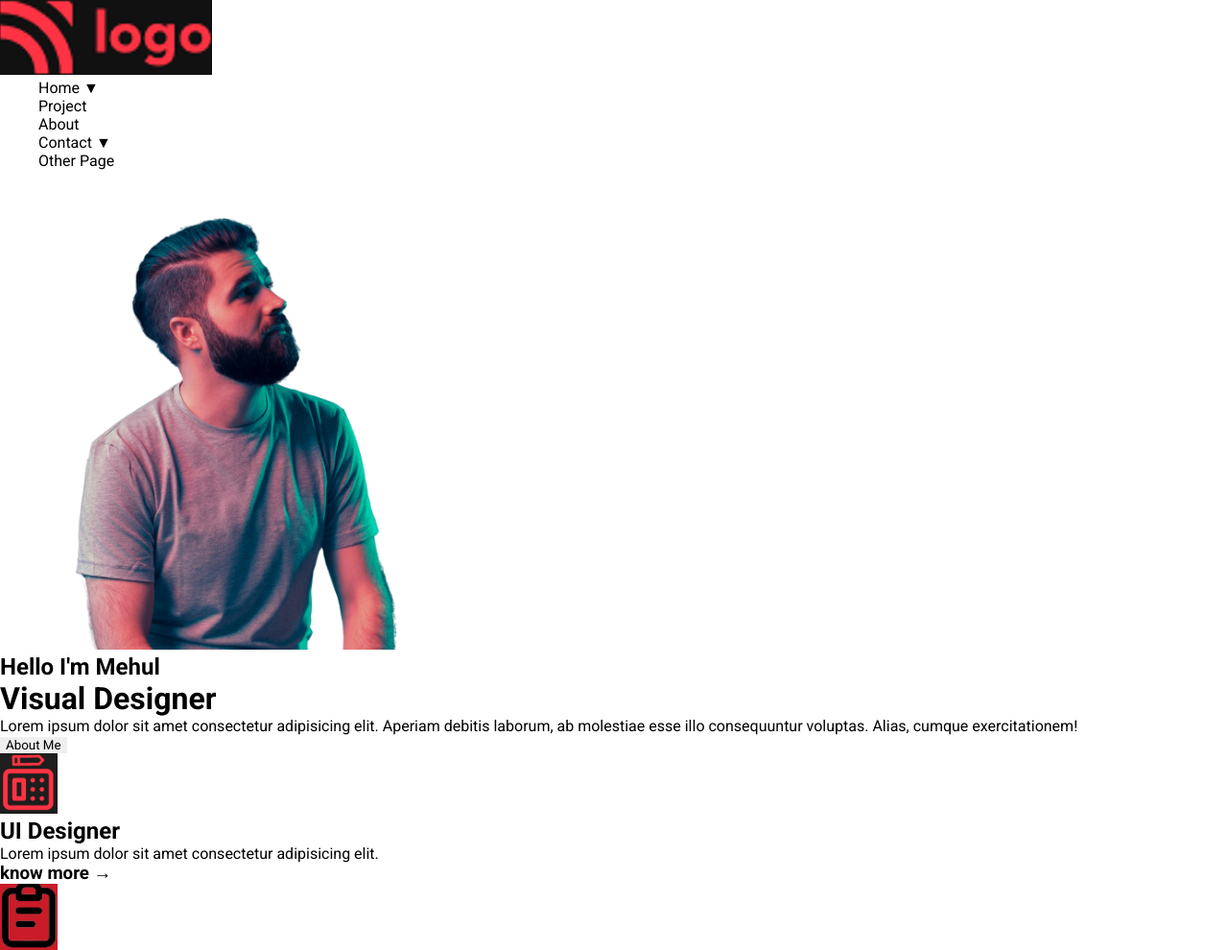
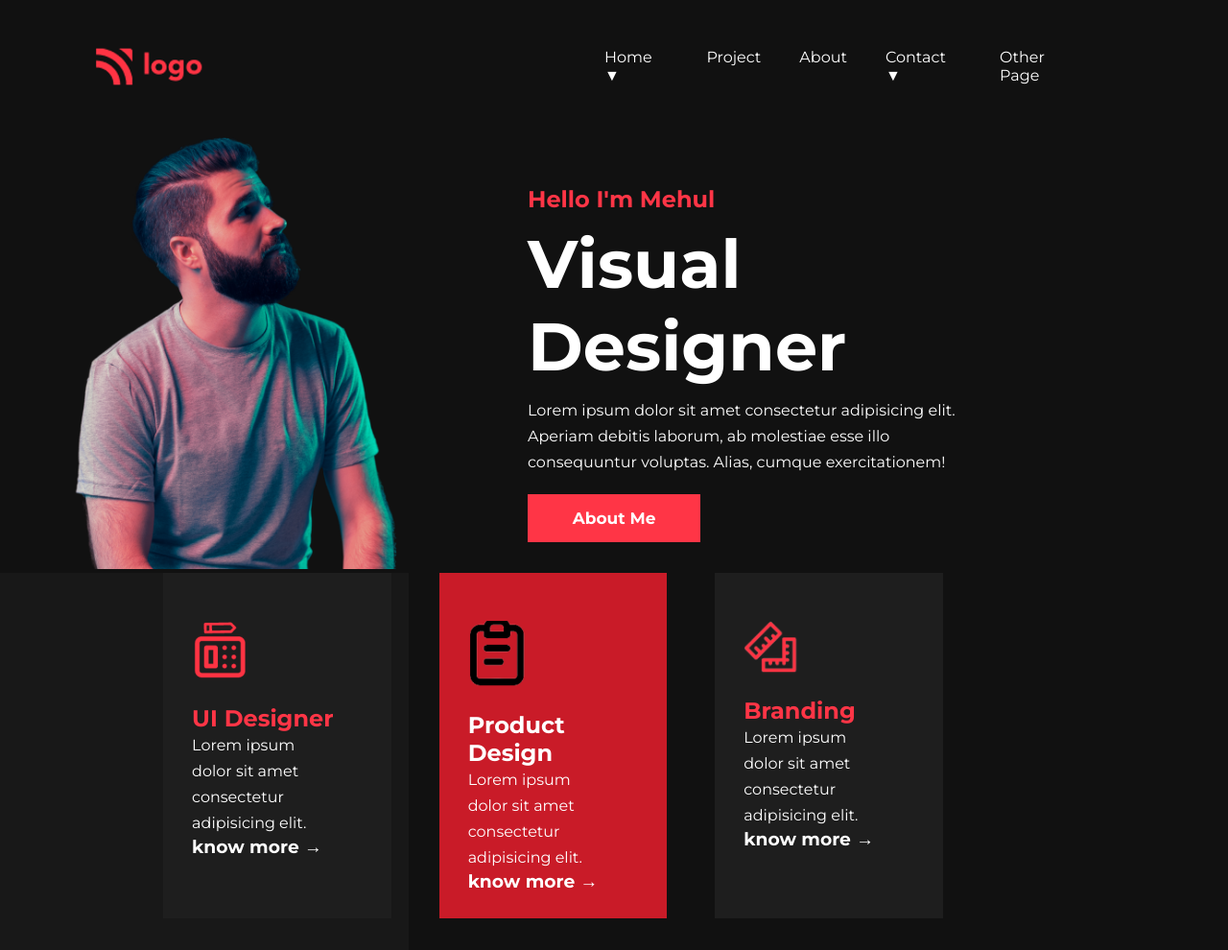
Before and after one commit to mehuldantani/Project-15-HTML_CSS, a plain HTML site: page index.html in a window 1280 px wide. Shown: the top 990 px of the page at 96% size. Drawn offline with Linux system fonts and the light colour scheme.

Commit message:
working on css. completed hero part of css

```diff
--- a/index.html
+++ b/index.html
@@ -14,26 +14,26 @@
             <div>
                 <img src="./images/logo.png" alt="logo" class="logo">
             </div>
+            <div class="list">
                 <ul>Home <span>&#x25BC;</span></ul>
                 <ul>Project</ul>
                 <ul>About</ul>
                 <ul>Contact <span>&#x25BC;</span></ul>
                 <ul>Other Page</ul>
+            </div>
         </nav>
 
-        <main>
-                <div>
+        <hero>
             <div>
                 <img src="./images/hero.png" alt="hero" width="500px" class="left-hero">
             </div>
-                    <div>
+            <div class="hero-details">
                 <h2>Hello I'm Mehul</h2>
                 <h1>Visual Designer</h1>
                 <article>Lorem ipsum dolor sit amet consectetur adipisicing elit. Aperiam debitis laborum, ab molestiae esse illo consequuntur voluptas. Alias, cumque exercitationem!</article>
+                <button class="aboutme">About Me</button>
             </div>
-                    <button>About Me</button>
-                </div>
-        </main>
+        </hero>
     </header>
     <div class="skills">
         <div class="leftside">
@@ -41,15 +41,15 @@
         <div class="rightside">
             <div class="uppersegment">
                 <div class="skill">
-                    <img src="./images/img1.png" alt="img1" width="60px">
+                    <img src="./images/img1.png" alt="imglogo" width="60px">
                     <div>
                         <h2>UI Designer</h2>
                         <article>Lorem ipsum dolor sit amet consectetur adipisicing elit.</article>
                         <h3>know more <span>&#8594;</span></h3>
                     </div>
                 </div>
-                <div class="skill">
-                    <img src="./images/img2.png" alt="img2" width="60px">
+                <div class="skill-active">
+                    <img src="./images/img2.png" alt="imglogo" class="imgwhite" width="60px">
                     <div>
                         <h2>Product Design</h2>
                         <article>Lorem ipsum dolor sit amet consectetur adipisicing elit.</article>
@@ -57,7 +57,7 @@
                     </div>
                 </div>
                 <div class="skill">
-                    <img src="./images/img3.png" alt="img3" width="60px">
+                    <img src="./images/img3.png" alt="imglogo" width="60px">
                     <div>
                         <h2>Branding</h2>
                         <article>Lorem ipsum dolor sit amet consectetur adipisicing elit.</article>
@@ -102,28 +102,28 @@
         <div class="project-grp">
             <div class="project">
                 <div>
-                    <img src="./images/template1.png" alt="template1" class="template1">
+                    <img src="./images/template1.png" alt="template1" class="template">
                 </div>
                 <h2>The Vintage</h2>
                 <h4>know more <span>&#8594;</span></h4>
             </div>
             <div class="project">
                 <div>
-                    <img src="./images/template2.png" alt="template2" class="template2">
+                    <img src="./images/template2.png" alt="template2" class="template">
                 </div>
                 <h2>The Vintage</h2>
                 <h4>know more <span>&#8594;</span></h4>
             </div>
             <div class="project">
                 <div>
-                    <img src="./images/template3.png" alt="template3" class="template3">
+                    <img src="./images/template3.png" alt="template3" class="template">
                 </div>
                 <h2>The Vintage</h2>
                 <h4>know more <span>&#8594;</span></h4>
             </div>
             <div class="project">
                 <div>
-                    <img src="./images/template4.png" alt="template4" class="template4">
+                    <img src="./images/template4.png" alt="template4" class="template">
                 </div>
                 <h2>The Vintage</h2>
                 <h4>know more <span>&#8594;</span></h4>
--- a/style.css
+++ b/style.css
@@ -1,9 +1,137 @@
 @import url('https://fonts.googleapis.com/css2?family=Orbitron:wght@600&display=swap');
 @import url('https://fonts.googleapis.com/css2?family=Roboto:wght@300;400;700&display=swap');
-
+@import url('https://fonts.googleapis.com/css2?family=Montserrat:wght@400;500;600;700;900&display=swap');
 
 *{
     margin: 0;
     border: 0;
-    font-family: Roboto;
+    font-family: Montserrat;
 }
+
+body{
+    background-color: #111111;
+    color: white;
+}
+
+nav{
+    padding-left:  100px;
+    padding-right: 100px;
+    padding-top: 50px;
+    display: flex;
+    flex-direction: row;
+}
+
+.logo{
+    width: 50%;
+}
+
+.list{
+    margin-left: auto;
+    display: flex;
+    margin-right: 50px;
+    width: 50%;
+}
+
+hero{
+    display: flex;
+    flex-direction: row;
+}
+
+.hero-details{
+    margin-top: 100px;
+    margin-left: 50px;
+    width: 50%;
+}
+
+h2{
+    color: #ff3546;
+}
+
+h1{
+    margin-top: 10px;
+    margin-bottom: 10px;
+    font-size: 70px;
+    width: 80%;
+}
+
+article{
+    width: 70%;
+    line-height: 27px;
+}
+
+.aboutme{
+    margin-top: 20px;
+    background-color: #ff3546;
+    color: white;
+    width: 180px;
+    height: 50px;
+    font-size: 17px;
+    font-weight: bold;
+
+}
+
+.skills{
+    display: flex;
+    flex-direction: row;
+}
+
+.leftside{
+    width: 50%;
+    background-color: #181818;
+    height: 600px;
+}
+
+.rightside{
+    margin-left: -20%;
+    display: flex;
+    flex-direction: column;
+    z-index: 2;
+}
+
+.uppersegment,.lowersegment{
+    height: 300px;
+    display: flex;
+}
+
+.lowersegment{
+    margin-top: 150px;
+}
+
+.projects{
+    display: flex;
+    flex-direction: column;
+}
+
+.template{
+    width: 25%;
+}
+
+.skill{
+    background-color: #1e1e1e;
+    padding: 30px;
+    margin-right: 50px;
+    width: 16%;
+    height: 300px;
+}
+
+.skill article{
+    width: 70%;
+}
+
+img[alt~="imglogo"]{
+    margin-top: 20px;
+    margin-bottom: 20px;
+}
+
+.skill-active{
+    color: white;
+    background-color: #c91b28;
+    padding: 30px;
+    margin-right: 50px;
+    width: 16%;
+    height: 300px;
+}
+
+.skill-active h2{
+    color: white;
+}
```
Lines whose indentation alone changed are shown as unchanged.
